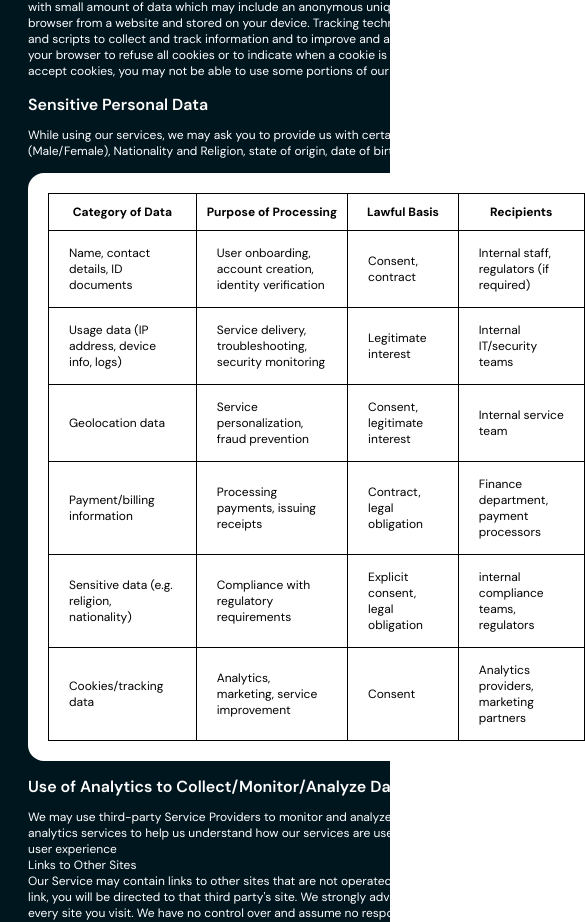
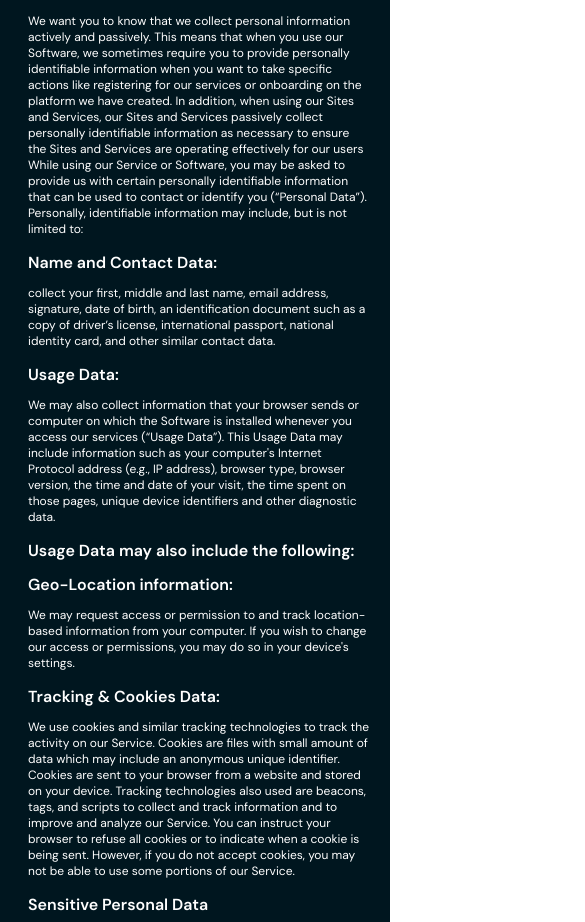
Before and after one commit to Devon-Technologies-LTD/meetsession-website, a Next.js app: page /policy in a window 390 px wide. Shown: the part 2041-2963 px from the top of the page, 585 px wide, since content can reach past the window. Built offline with nearby package versions, Linux system fonts and the light colour scheme; a web font is replaced by a local one.

Commit message:
fix: resolve content overflow issue with policy page

```diff
--- a/src/features/base/policy/components/policy-container.tsx
+++ b/src/features/base/policy/components/policy-container.tsx
@@ -163,8 +163,8 @@ export function PolicyContainer() {
               </div>
 
               {/* table */}
-              <div className="bg-white p-5 rounded-2xl">
-                <table className="text-brand-black-dark">
+              <div className="w-full max-w-[calc(100vw-3rem)] md:max-w-full overflow-auto bg-white p-px md:p-5 rounded-2xl">
+                <table className="w-full max-w-full overflow-auto text-brand-black-dark">
                   <thead>
                     <tr>
                       {tableHeaders1.map(item => (
@@ -338,8 +338,8 @@ export function PolicyContainer() {
               </div>
 
               {/* table */}
-              <div className="bg-white p-5 rounded-2xl">
-                <table className="text-brand-black-dark">
+              <div className="w-full max-w-[calc(100vw-3rem)] md:max-w-full overflow-auto bg-white p-px md:p-5 rounded-2xl">
+                <table className="w-full max-w-full overflow-auto text-brand-black-dark">
                   <thead>
                     <tr>
                       {tableHeaders2.map(item => (
```
